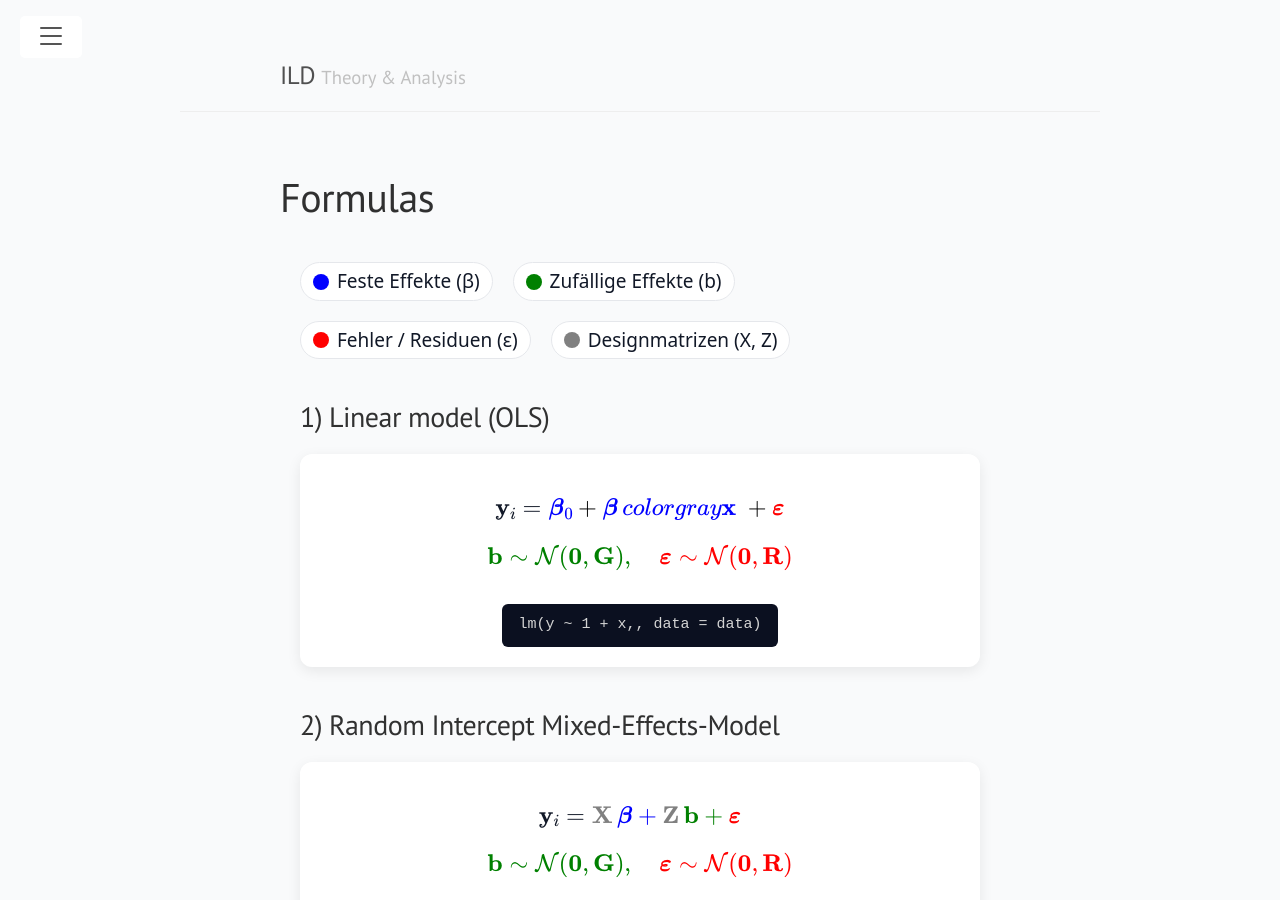
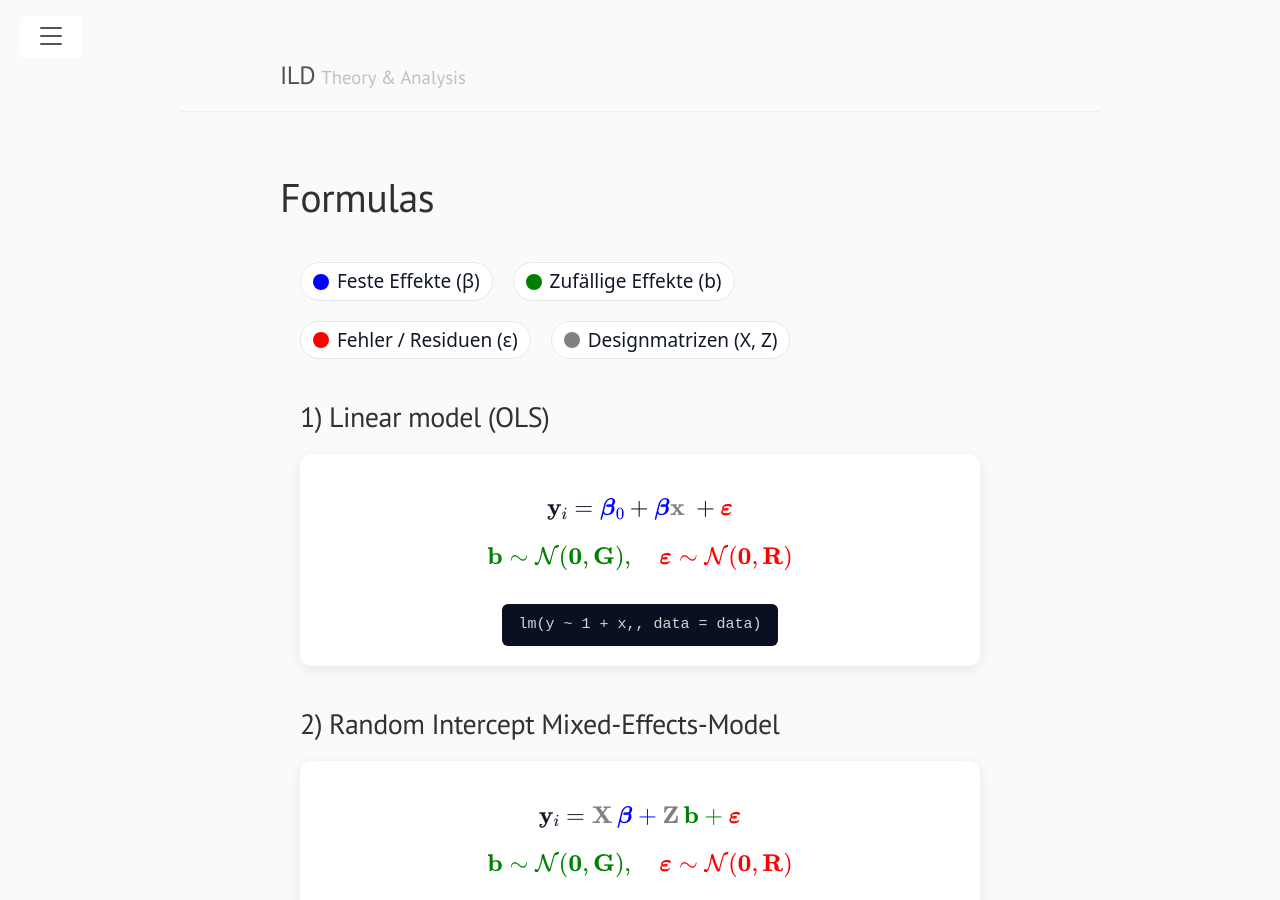
Before and after one commit to lennartseizer/ild, a Jekyll site: the page built from 9.html, in a window 1280 px wide and 900 px high. Built offline with Jekyll 4.4.1, drawn with Linux system fonts in a browser that asks for light colours.

Commit message:
Update 9.html

```diff
--- a/9.html
+++ b/9.html
@@ -99,7 +99,7 @@ title: Formulas
       $$
       \mathbf{y}_{i}
       = \color{blue}{\boldsymbol{\beta}_{0}}
-      \color{black}+ \color{blue}{\boldsymbol\beta}\,color{gray}{\mathbf x}\
+      \color{black}+ \color{blue}{\boldsymbol\beta}\color{gray}{\mathbf x}\
       \color{black}+ \color{red}{\boldsymbol\varepsilon}
       $$
       $$
```
